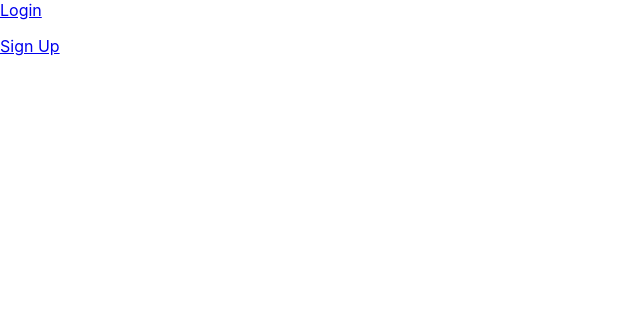
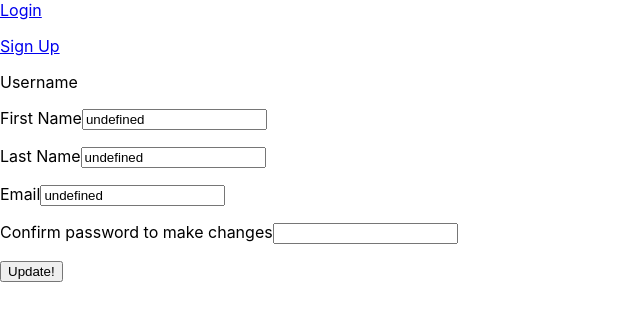
Before and after one commit to Jkaologist/React-Express-Jobly, a React (Create React App) app in the folder react-jobly-frontend/: page /profile in a window 1280 px wide. Shown: the top 320 px of the page, without its empty margins (0-640 px from the left). Built offline with nearby package versions, Linux system fonts and the light colour scheme; no server answers.

Commit message:
Fixed the update method

```diff
--- a/react-jobly-frontend/src/App.js
+++ b/react-jobly-frontend/src/App.js
@@ -11,13 +11,23 @@ function App() {
 
   const [user, setUser] = useState({loggedIn: false});
 
+  async function patch(formData) {
+    let {username, ...data} = formData;
+    let res = await JoblyApi.patchUser(username, data);
+    if (!res.error) {
+      setUser(user => ({...user, ...res.user}));
+      History.push("/companies")
+    } else {
+    console.alert("You failed to register.")
+    }
+  }
 
   async function login(formData) {
     let res = await JoblyApi.login(formData);
     if (!res.error) {
-      setUser(user => ({...user, loggedIn: true, token: res}));
+      let resp = await JoblyApi.getUser(formData.username)
+      setUser(user => ({...resp.user ,loggedIn: true, token: res}));
       History.push("/companies");
-
     } else {
     console.alert("You failed to login.")
     }
@@ -37,7 +47,7 @@ function App() {
     if (!res.error) {
       setUser(user => ({...user, loggedIn: true, token: res}));
     } else {
-    console.alert("You failed to login.")
+    console.alert("You failed to register.")
     }
   }
 
@@ -45,8 +55,8 @@ function App() {
   return (
     <div>
       <UserContext.Provider value={user}>
-        <NavBar logOut={logOut} isLoggedIn={isLoggedIn}/>
-        <Routes login={login} signup={signup} isLoggedIn={isLoggedIn} />
+        <NavBar logOut={logOut} isLoggedIn={isLoggedIn} patch={patch}/>
+        <Routes login={login} signup={signup} patch={patch} isLoggedIn={isLoggedIn} />
       </UserContext.Provider>
     </div>
   );
--- a/react-jobly-frontend/src/Companies.js
+++ b/react-jobly-frontend/src/Companies.js
@@ -32,7 +32,7 @@ function Companies() {
     <div>
       {
         companies.map(c => (
-        <CompanyCard handle={c.handle} name={c.name} description={c.description} logoUrl={c.logoUrl}/>
+        <CompanyCard key={c.handle} handle={c.handle} name={c.name} description={c.description} logoUrl={c.logoUrl}/>
         ))
       }
     </div>
--- a/react-jobly-frontend/src/LogInForm.js
+++ b/react-jobly-frontend/src/LogInForm.js
@@ -1,6 +1,6 @@
 import {useState} from "react";
 
-function LogInForm({login, isLoggedIn}) {
+function LogInForm({login}) {
   const [formData, setFormData] = useState({
     username: "",
     password: ""
@@ -8,7 +8,6 @@ function LogInForm({login, isLoggedIn}) {
   function handleSubmit(e) {
     e.preventDefault()
     login(formData)
-    console.log("is logged in?", isLoggedIn());
   }
   function handleChange(e) {
     const {name, value} = e.target;
--- a/react-jobly-frontend/src/NavBar.js
+++ b/react-jobly-frontend/src/NavBar.js
@@ -1,6 +1,6 @@
 import {NavLink} from "react-router-dom";
 
-function NavBar({isLoggedIn, logOut}) {
+function NavBar({isLoggedIn, logOut, patch}) {
 
   return (
     <div>
@@ -17,11 +17,11 @@ function NavBar({isLoggedIn, logOut}) {
           Jobs
         </NavLink>
         <p></p>
-        <NavLink to="/profile">
+        <NavLink patch={patch} to="/profile">
           Profile
         </NavLink>
         <p></p>
-        <NavLink onClick={(e)=>logOut(e)} to="/">
+        <NavLink onClick={logOut} to="/">
           Logout
         </NavLink>
       </div> :
--- /dev/null
+++ b/react-jobly-frontend/src/Profile.js
@@ -0,0 +1,45 @@
+import {useState} from "react";
+import {useContext} from "react";
+import UserContext from "./UserContext";
+
+function Profile({patch}) {
+  const user = useContext(UserContext);
+
+  const [profileData, setProfileData] = useState({
+    firstName: `${user.firstName}`,
+    lastName: `${user.lastName}`,
+    email: `${user.email}`
+  })
+  function handleSubmit(e) {
+    e.preventDefault();
+    const formData = {...profileData, username: user.username}
+    console.log("Data on Submit", formData)
+    patch(formData);
+  }
+  function handleChange(e) {
+    const {name, value} = e.target;
+    setProfileData(profileData => ({ ...profileData, [name]: value }));
+  }
+  return (
+    <form id="profileForm" onSubmit={handleSubmit}>
+      <p></p>
+      <label htmlFor="username">Username</label>
+      <p>{user.username}</p>
+      <label htmlFor="firstName">First Name</label>
+      <input name="firstName" value={profileData.firstName} onChange={handleChange}></input>
+      <p></p>
+      <label htmlFor="lastName">Last Name</label>
+      <input name="lastName" value={profileData.lastName} onChange={handleChange}></input>
+      <p></p>
+      <label htmlFor="email">Email</label>
+      <input name="email" value={profileData.email} onChange={handleChange}></input>
+      <p></p>
+      <label htmlFor="password">Confirm password to make changes</label>
+      <input name="password" value={profileData.password} onChange={handleChange}></input>
+      <p></p>
+      <button>Update!</button>
+    </form>
+  )
+}
+
+export default Profile;
--- a/react-jobly-frontend/src/Routes.js
+++ b/react-jobly-frontend/src/Routes.js
@@ -5,8 +5,9 @@ import LogInForm from "./LogInForm";
 import SignupForm from "./SignupForm";
 import CompanyDetail from "./CompanyDetail";
 import Jobs from "./Jobs";
+import Profile from "./Profile";
 
-function Routes({login, isLoggedIn, signup}) {
+function Routes({login, signup, patch}) {
 
   return (
     <div>
@@ -19,6 +20,9 @@ function Routes({login, isLoggedIn, signup}) {
         </Route>
         <Route exact path="/signup">
           <SignupForm signup={signup}/>
+        </Route>
+        <Route exact path="/profile">
+          <Profile patch={patch}/>
         </Route>
         <Route exact path="/companies">
           <Companies />
--- a/react-jobly-frontend/src/api.js
+++ b/react-jobly-frontend/src/api.js
@@ -69,12 +69,20 @@ class JoblyApi {
     return res.token;
   }
 
-  // obviously, you'll add a lot here ...
+  /** Gets a single user. */
+
+  static async getUser(username) {
+    let res = await this.request(`users/${username}`);
+    return res;
+  }
+
+  /** Patches a user. */
+
+  static async patchUser(username, formData) {
+    let res = await this.request(`users/${username}`, formData, "patch");
+    return res;
+  }
+
 }
 
-// for now, put token ("testuser" / "password" on class)
-// JoblyApi.token = "eyJhbGciOiJIUzI1NiIsInR5cCI6IkpXVCJ9.eyJ1c2VybmFtZ" +
-//     "SI6InRlc3R1c2VyIiwiaXNBZG1pbiI6ZmFsc2UsImlhdCI6MTU5ODE1OTI1OX0." +
-//     "FtrMwBQwe6Ue-glIFgz_Nf8XxRT2YecFCiSpYL0fCXc";
-
 export default JoblyApi;
```
